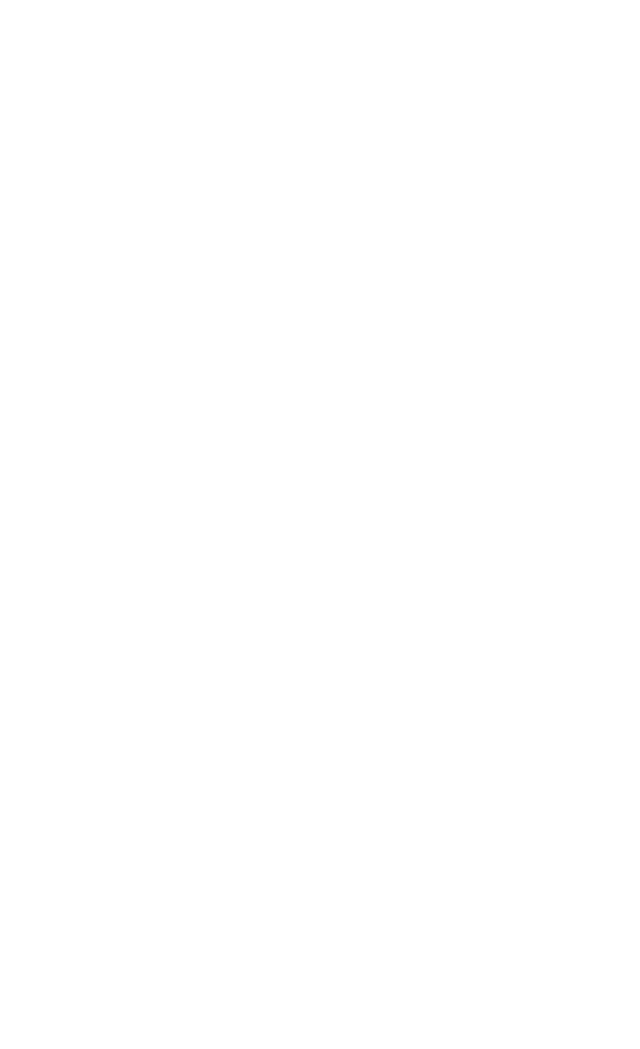
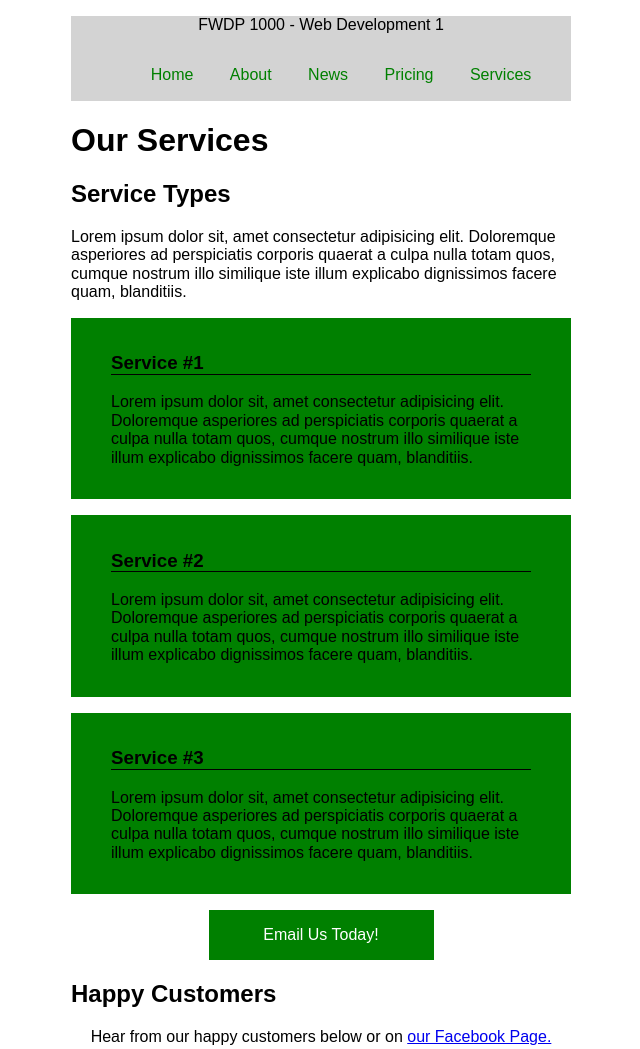
Before and after one commit to djrandhawa15/web-dev-1, a plain HTML site: page day-3/day-03/services.html in a window 1280 px wide. Shown: the top 1049 px of the page, without its empty margins (319-959 px from the left). Before the commit the page ends 800 px from the top, so only its background shows below. Drawn offline with Linux system fonts and the light colour scheme.

Commit message:
assignment 3

```diff
--- a/day-3/day-03/services.html
+++ b/day-3/day-03/services.html
@@ -3,28 +3,77 @@
 <head>
 	<meta charset="utf-8">
 	<title>Services</title>
-	<!-- Attach stylesheets here -->
+	<link rel="stylesheet" href="styles/fwd-normalize.css">
+	<link rel="stylesheet" href="styles/services.css">
 </head>
 
 <body>
 
-	<!--
-	Add Header here. Include:
-		- site title
-		- navigation
-	-->
+	<header>
+		<p>FWDP 1000 - Web Development 1</p>
+		<nav>
+			<ul>
+				<li><a href="index.html">Home</a></li>
+				<li><a href="about-us.html">About</a></li>
+				<li><a href="news.html">News</a></li>
+				<li><a href="pricing.html">Pricing</a></li>
+				<li><a href="services.html">Services</a></li>
 
-	<!--
-	Add Main here. Include:
-		- page title
-		- first section with heading, paragraph, three articles, link
-		- second section with heading, paragraph, three articles
-	-->
 
-	<!--
-	Add Footer here. Include:
-		- copyright notice
-	-->
+			</ul>
+		</nav>
+	</header>
 
+	<main>
+		<h1>Our Services</h1>
+
+		<section class="service">
+			<h2>Service Types</h2>
+			<p>Lorem ipsum dolor sit, amet consectetur adipisicing elit. Doloremque asperiores ad perspiciatis corporis quaerat a culpa nulla totam quos, cumque nostrum illo similique iste illum explicabo dignissimos facere quam, blanditiis.</p>
+			<article>
+				<h3>Service #1</h3>
+				<p>Lorem ipsum dolor sit, amet consectetur adipisicing elit. Doloremque asperiores ad perspiciatis corporis quaerat a culpa nulla totam quos, cumque nostrum illo similique iste illum explicabo dignissimos facere quam, blanditiis.</p>
+			</article>
+			<article>
+				<h3>Service #2</h3>
+				<p>Lorem ipsum dolor sit, amet consectetur adipisicing elit. Doloremque asperiores ad perspiciatis corporis quaerat a culpa nulla totam quos, cumque nostrum illo similique iste illum explicabo dignissimos facere quam, blanditiis.</p>
+			</article>
+			<article>
+				<h3>Service #3</h3>
+				<p>Lorem ipsum dolor sit, amet consectetur adipisicing elit. Doloremque asperiores ad perspiciatis corporis quaerat a culpa nulla totam quos, cumque nostrum illo similique iste illum explicabo dignissimos facere quam, blanditiis.</p>
+			</article>
+			<a href="mailto:email@email.com" class="email-link">Email Us Today!</a>
+		</section>
+
+		<section>
+			<h2>Happy Customers</h2>
+			<p>Hear from our happy customers below or on <a href="http://facebook.com">our Facebook Page.</a></p>
+			<article>
+				<img src="images/customer1.jpg" alt="Maxwell Zack smiling to camera">
+				<blockquote>
+					<q>They're a great company!</q>
+					<cite> Maxwell Zack</cite>
+				</blockquote>
+			</article>
+			<article>
+				<img src="images/customer2.jpg" alt="Clara Jones smiling to camera">
+				<blockquote>
+					<q>I was satisfied with their work.</q>
+					<cite>Clara Jones</cite>
+				</blockquote>
+			</article>
+			<article>
+				<img src="images/customer3.jpg" alt="Jane Doe smiling to camera">
+				<blockquote>
+					<q>We were in a pinch and they helped us out!</q>
+					<cite>Jane Doe</cite>
+				</blockquote>
+			</article>
+		</section>
+	</main>
+
+	<footer>
+		<p>&copy; FWDP 2021</p>
+	</footer>
 </body>
 </html>
--- /dev/null
+++ b/day-3/day-03/styles/services.css
@@ -0,0 +1,81 @@
+body{
+    max-width: 31.25rem;
+    margin: 0 auto;
+    font-family:Arial, Helvetica, sans-serif;
+    text-align: center;
+}
+
+header{
+    background-color: lightgray;
+    p{text-align: center;}
+    li{
+        text-align: center;
+        list-style-type: none;
+        display: inline-block;
+        margin: 1rem;
+    }
+    a{
+        text-decoration: none;
+        color: green;
+    }
+
+}
+
+h1{
+    text-align: left;
+}
+h2{
+    text-align: left;
+}
+.service p{
+    text-align: left;
+}
+
+.service article{
+    background-color: green;
+    padding: 1rem 2.5rem;
+    margin-bottom: 1rem;
+}
+
+.service article h3{
+    border-bottom: 1px solid black;
+    text-align: left;
+}
+
+.service article p{
+    text-align: left;
+}
+a:visited {
+	color: green;
+}
+a:hover, a:focus{
+    color: goldenrod;
+}
+
+a:focus{
+    outline: 1px dotted #003800;
+}
+
+a:active{
+    background-color: brown;
+    color: coral;
+}
+
+img{
+    border-radius: 50%;
+}
+
+.email-link {
+    background-color: green;
+    color: white;
+}
+.service a{
+    padding: 1rem;
+    text-align: center;
+    display: inline-block;
+    text-decoration: none;
+    width: 45%;
+}
+footer{
+    background-color: lightgray;
+}
```
